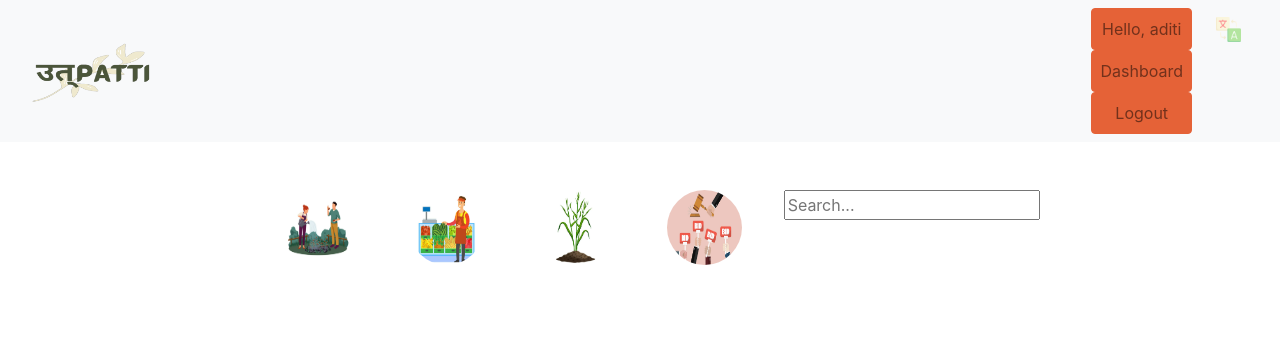
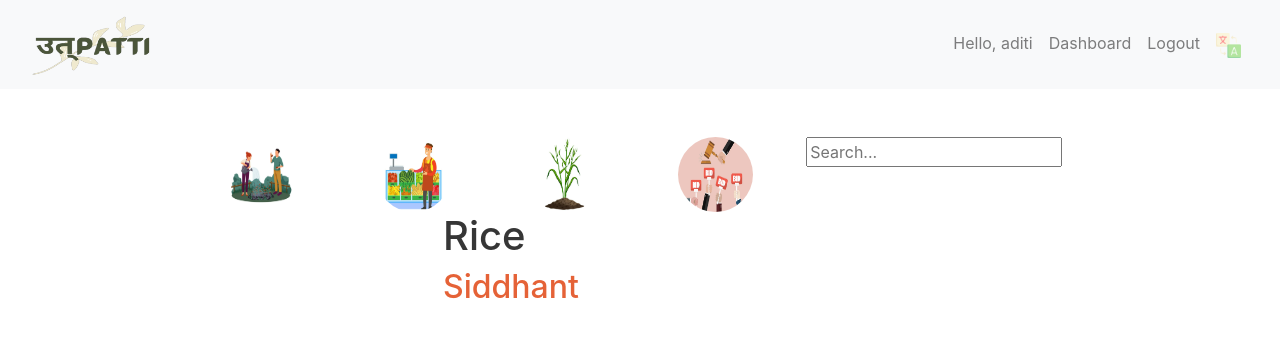
Before and after one commit to Siddhant123456/utpatti, a Django app: page /crop/store/9 in a window 1280 px wide. Shown: the top 338 px of the page. Run offline with Django 3.2, Linux system fonts and the light colour scheme; a user stored in the database is signed in; data comes from the database, SQL or seed files in the repository; both versions use the stored data as it was after the commit.

Commit message:
frontend changes made in templates

```diff
--- a/templates/crops/individual_crop.html
+++ b/templates/crops/individual_crop.html
@@ -6,7 +6,7 @@
 {% endblock title %}
 
 
-{% block body %}
+{% block mainarea %}
 
 {% for cr in crop %}
 
@@ -16,4 +16,4 @@
 
 
 
-{% endblock body %}
+{% endblock mainarea %}
--- a/templates/includes/base.html
+++ b/templates/includes/base.html
@@ -53,9 +53,13 @@
                     <ul class="navbar-nav ">
                       {% if user.is_authenticated %}
                       <li class="nav-item">
-                        <a class="nav-link btn btn-accent mr-3">Hello, {{user.first_name}}</a>
-                        <a class="nav-link btn btn-accent mr-3" href="{% url 'dashboard' %}">Dashboard</a>
-                        <a class="nav-link btn btn-accent mr-3" href="{% url 'logout' %}">Logout</a>
+                        <a class="nav-link">Hello, {{user.first_name}}</a>
+                      </li>
+                      <li class="nav-item">
+                        <a class="nav-link" href="{% url 'dashboard' %}">Dashboard</a>
+                      </li>
+                      <li class="nav-item">
+                        <a class="nav-link" href="{% url 'logout' %}">Logout</a>
                       </li>
                       {% else %}
                       <li class="nav-item">
```
Also changed, not shown: db.sqlite3.
